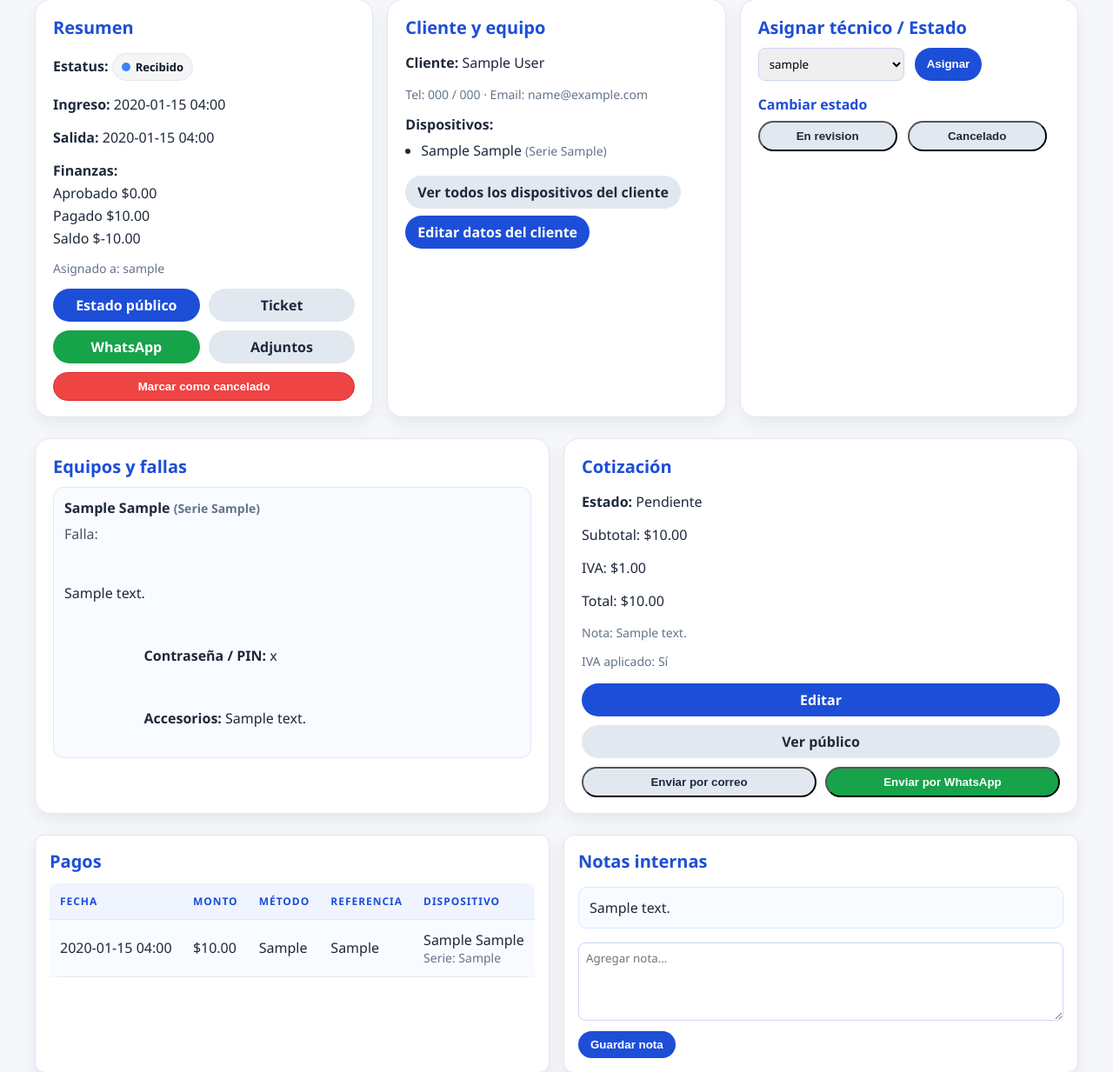
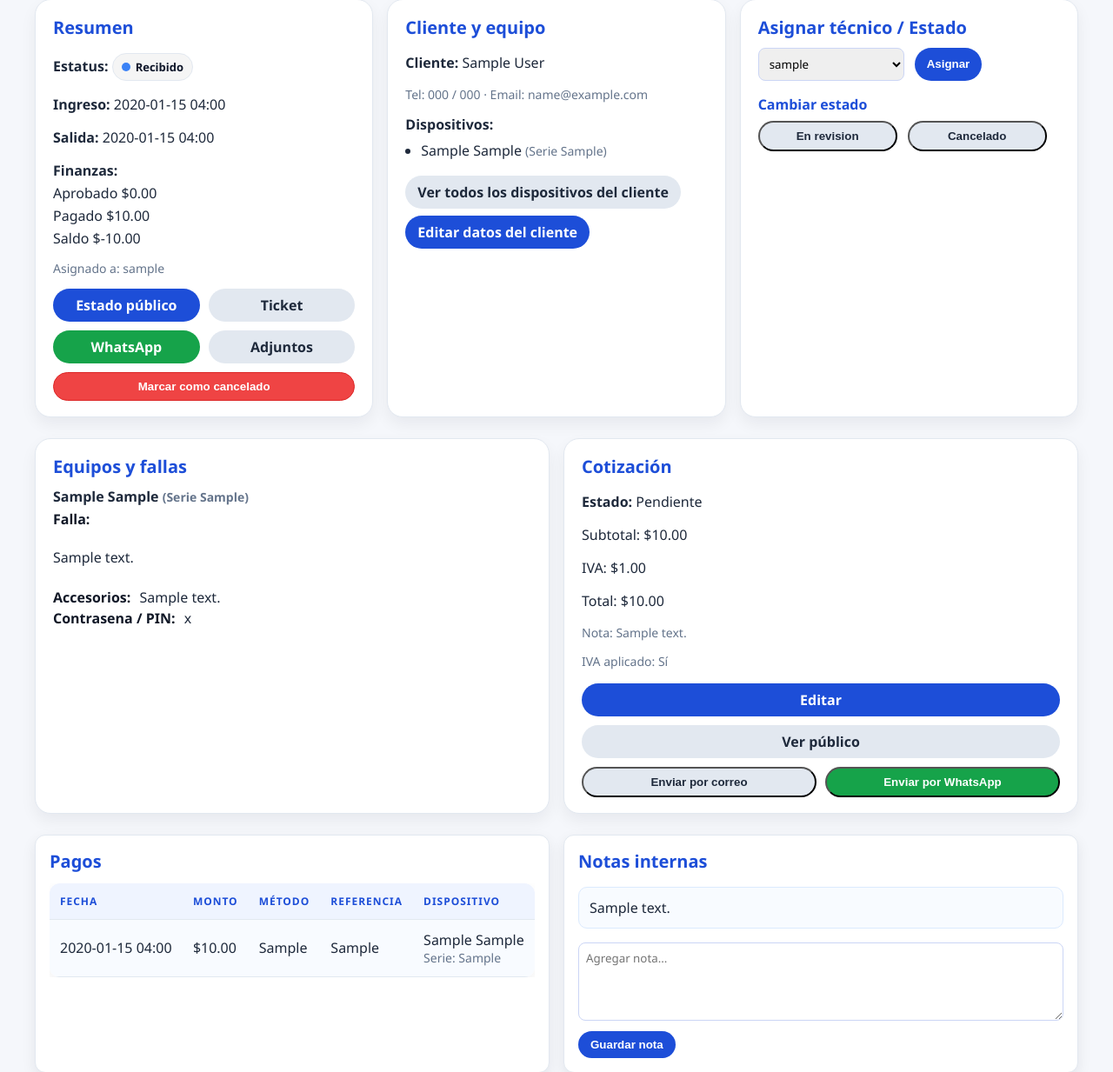
Before and after one commit to CarmiIsGod/Integrasys, a Django app: page /recepcion/ordenes/1/ in a window 1280 px wide. Shown: the part 226-1459 px from the top of the page at 87% size. Run offline with Django 5.2, Linux system fonts and the light colour scheme; a user stored in the database is signed in; tables that the repository leaves empty hold one stand-in row (values such as "Sample post"); data that the repository does not hold is empty; parts of the project's set-up code (start-up, migrations or seed data) failed here and were passed over.

Commit message:
style: equipos y fallas compactos + listado consistente

```diff
--- a/templates/reception_order_detail.html
+++ b/templates/reception_order_detail.html
@@ -64,12 +64,13 @@
     .finance-row{display:flex;flex-direction:column;gap:4px;}
     .finance-row span{display:block;}
     .status-dot{width:10px;height:10px;border-radius:50%;background:var(--status-color,#94a3b8);}
-    .order-devices-list{display:flex;flex-direction:column;gap:12px;margin-top:10px;}
-    .order-device-card{display:flex;flex-direction:column;align-items:flex-start;text-align:left;border:1px solid #e2e8f0;border-radius:12px;padding:12px;background:#f8fbff;}
-    .order-device-card .device-name{margin:0 0 4px;font-weight:700;}
-    .order-device-card .device-failure-label{margin:4px 0 2px;font-weight:400;color:#4b5563;}
-    .order-device-card .device-failure-text{margin:0;font-weight:400;white-space:pre-line;}
-    .order-device-card .device-extra{margin:6px 0 0;white-space:pre-wrap;}
+    .order-devices-list{display:flex;flex-direction:column;gap:10px;margin-top:10px;}
+    .device-block{padding:8px 0;border-top:1px solid #e5e7eb;}
+    .device-block:first-child{border-top:none;padding-top:0;}
+    .device-title{margin:0 0 4px;font-weight:700;}
+    .device-line{margin:2px 0;color:#1e293b;}
+    .device-label{font-weight:600;margin-right:6px;color:#111827;}
+    .device-text{white-space:pre-line;}
     @media (max-width:1100px){
       .btn,.btn-ghost,form.inline button{width:100%;text-align:center;}
     }
@@ -250,28 +251,32 @@
           {% if order_devices %}
             <div class="order-devices-list">
               {% for device in order_devices %}
-                <div class="order-device-card">
-                  <p class="device-name">
+                <div class="device-block">
+                  <div class="device-title">
                     <strong>{{ device.brand }} {{ device.model }}</strong>
                     {% if device.serial %}<span class="muted">(Serie {{ device.serial }})</span>{% endif %}
-                  </p>
-                  <p class="device-failure-label">Falla:</p>
-                  <p class="device-failure-text">
-                    {% if device.notes %}
-                      {{ device.notes }}
-                    {% else %}
-                      <span class="muted">Sin descripción capturada.</span>
-                    {% endif %}
-                  </p>
+                  </div>
+                  <div class="device-line">
+                    <span class="device-label">Falla:</span>
+                    <span class="device-text">
+                      {% if device.notes %}
+                        {{ device.notes }}
+                      {% else %}
+                        Falla no reportada.
+                      {% endif %}
+                    </span>
+                  </div>
+                  {% if device.accessories_notes %}
+                    <div class="device-line">
+                      <span class="device-label">Accesorios:</span>
+                      <span class="device-text">{{ device.accessories_notes }}</span>
+                    </div>
+                  {% endif %}
                   {% if device.password_notes %}
-                    <p class="device-extra">
-                      <strong>Contraseña / PIN:</strong> {{ device.password_notes }}
-                    </p>
-                  {% endif %}
-                  {% if device.accessories_notes %}
-                    <p class="device-extra">
-                      <strong>Accesorios:</strong> {{ device.accessories_notes }}
-                    </p>
+                    <div class="device-line">
+                      <span class="device-label">Contrasena / PIN:</span>
+                      <span class="device-text">{{ device.password_notes }}</span>
+                    </div>
                   {% endif %}
                 </div>
               {% endfor %}
```
Also changed, not shown: templates/reception_orders.html (+18 -6 lines).
